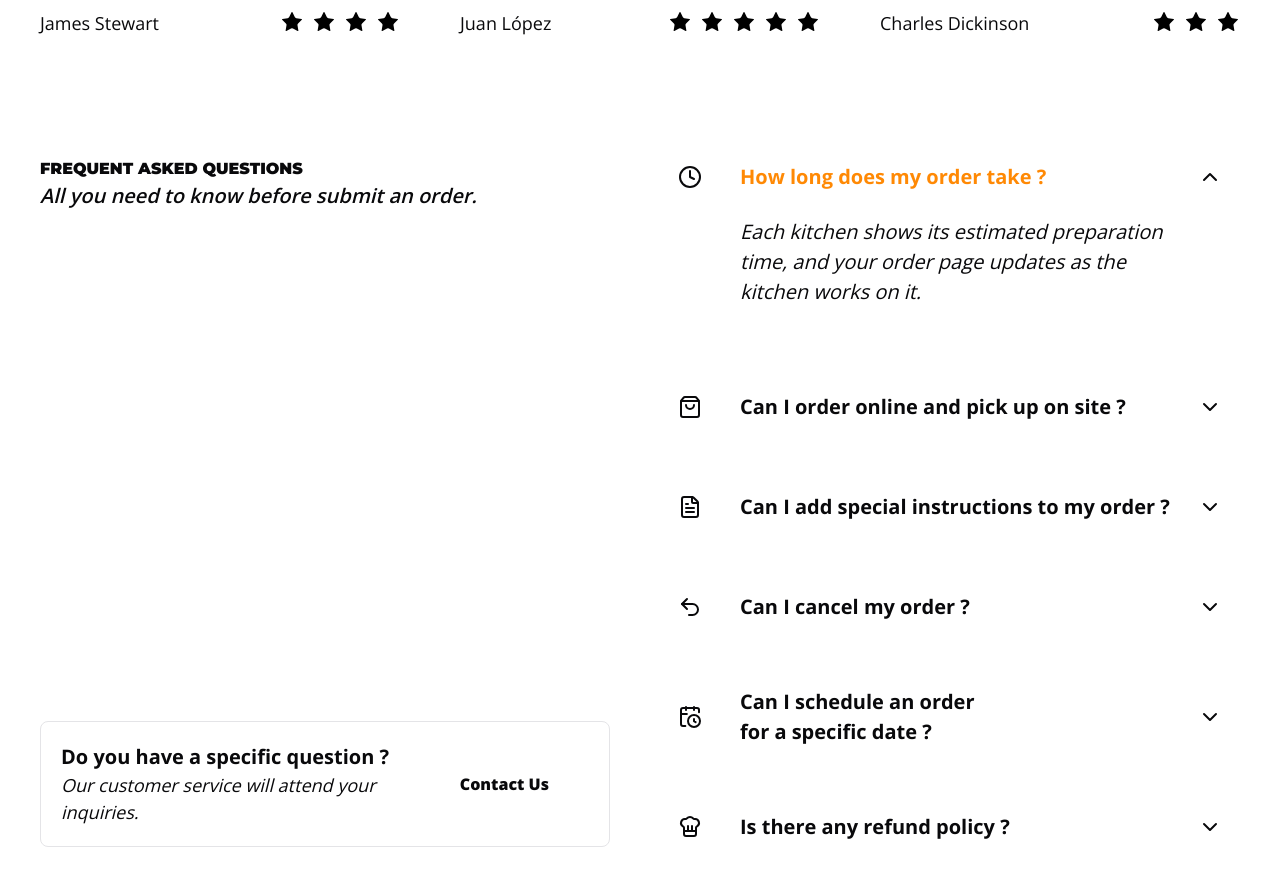
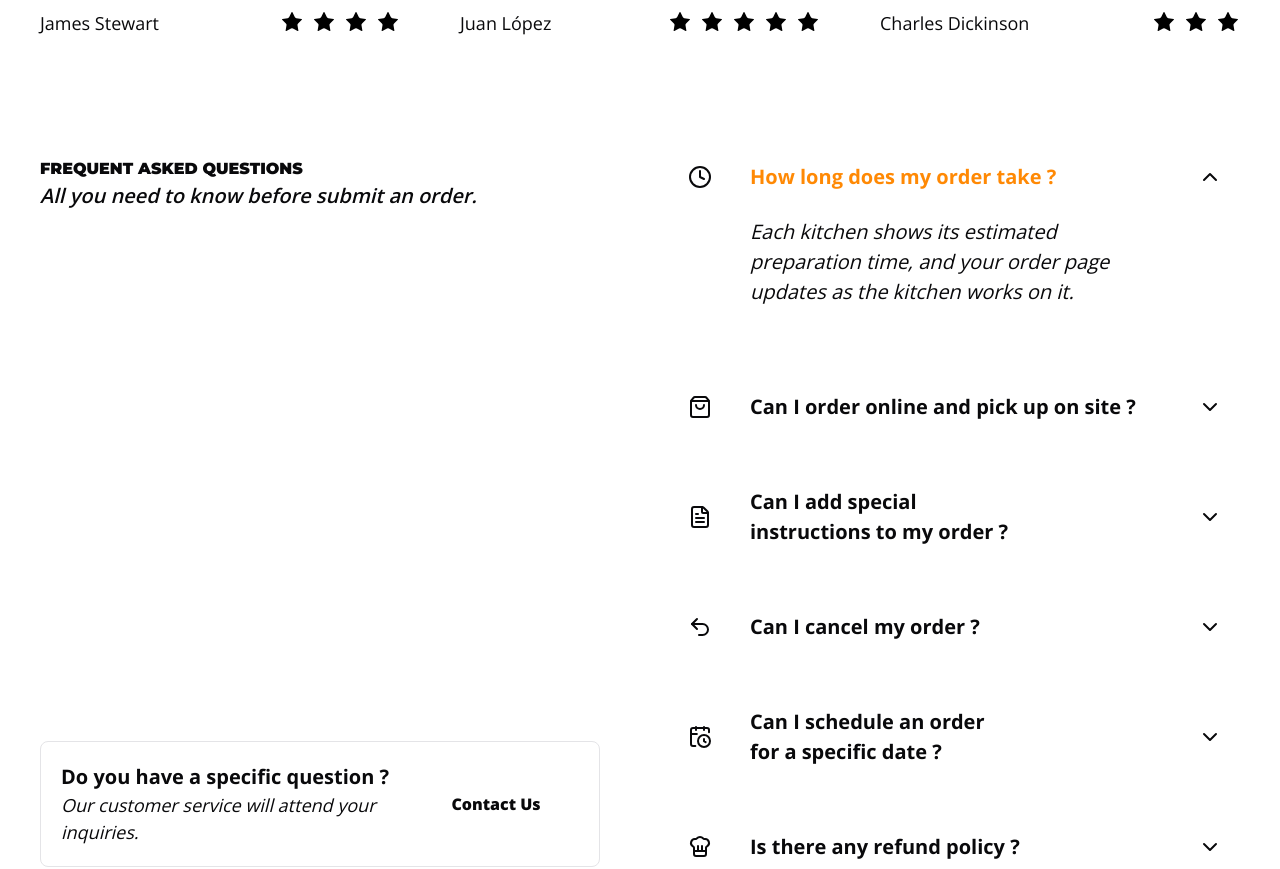
Before and after one commit to qbixmex/DishVibes, a Next.js app: page / in a window 1280 px wide. Shown: the part 2800-3669 px from the top of the page. Built offline with nearby package versions, Linux system fonts and the light colour scheme.

Commit message:
Increased FAQ row gap on large screens
- Added spacing between the FAQ columns from the lg breakpoint up.
- Added a blank line after the tailwind reference directive.

```diff
--- a/src/app/(public)/(home)/faq-section/styles.module.css
+++ b/src/app/(public)/(home)/faq-section/styles.module.css
@@ -1,4 +1,5 @@
 @reference 'tailwindcss';
+
 .faq {
 	margin-bottom: --spacing(20);
 
@@ -13,6 +14,7 @@
 
 		@variant lg {
 			flex-direction: row;
+			gap: --spacing(10);
 		}
 
 		.columnOne {
```
